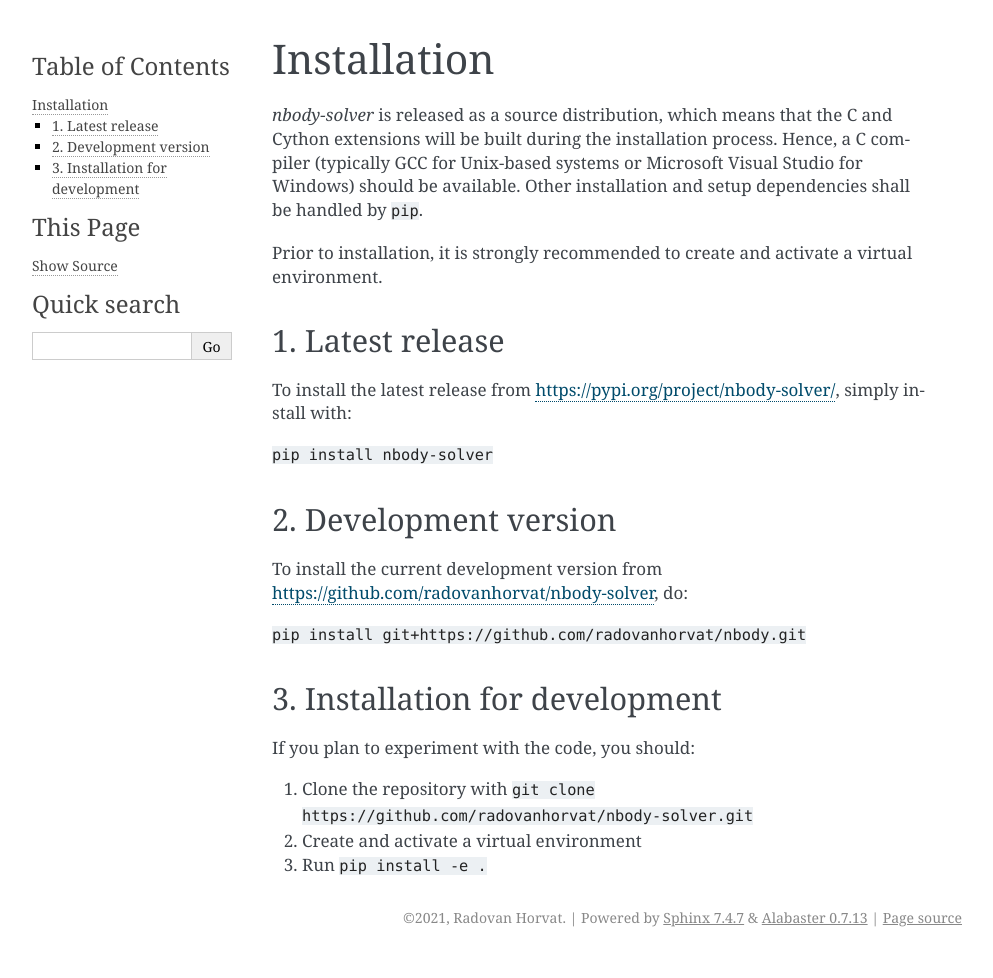
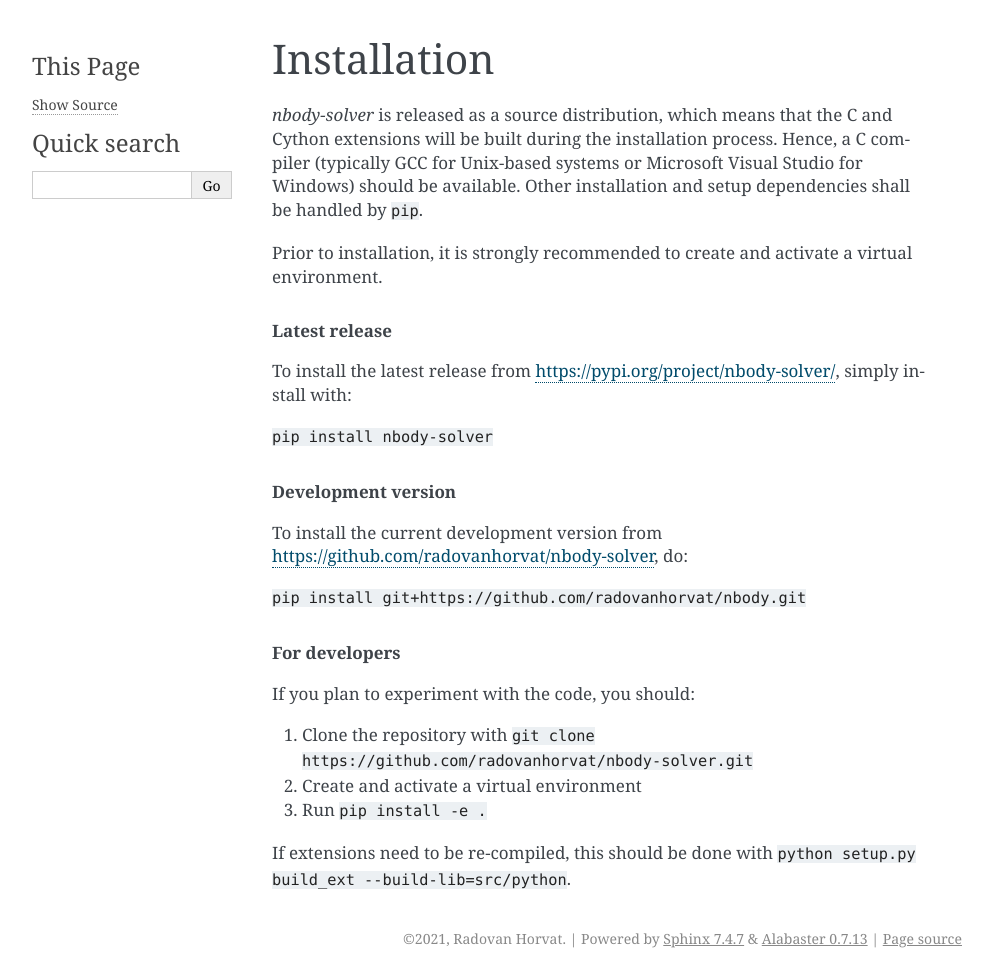
Before and after one commit to radovanhorvat/gonzales, a Sphinx documentation site: the page built from docs/source/install.rst, in a window 1280 px wide. Shown: the whole page, without its empty margins (148-1141 px from the left). Built offline with Sphinx 7.4.7, drawn with Linux system fonts in a browser that asks for light colours; before the commit the page ends 957 px from its top, so only the background shows below that.

Commit message:
Docs: modify installation notes

```diff
--- a/docs/source/install.rst
+++ b/docs/source/install.rst
@@ -9,27 +9,24 @@ Visual Studio for Windows) should be available. Other installation and setup dep
 Prior to installation, it is strongly recommended to create and activate a virtual environment.
 
 
-1. Latest release
------------------
+.. rubric:: Latest release
 
 To install the latest release from https://pypi.org/project/nbody-solver/, simply install with:
 
 ``pip install nbody-solver``
 
-
-2. Development version
-----------------------
+.. rubric:: Development version
 
 To install the current development version from https://github.com/radovanhorvat/nbody-solver, do:
 
 ``pip install git+https://github.com/radovanhorvat/nbody.git``
 
-
-3. Installation for development
--------------------------------
+.. rubric:: For developers
 
 If you plan to experiment with the code, you should:
 
 1. Clone the repository with ``git clone https://github.com/radovanhorvat/nbody-solver.git``
 2. Create and activate a virtual environment
 3. Run ``pip install -e .``
+
+If extensions need to be re-compiled, this should be done with ``python setup.py build_ext --build-lib=src/python``.
```
